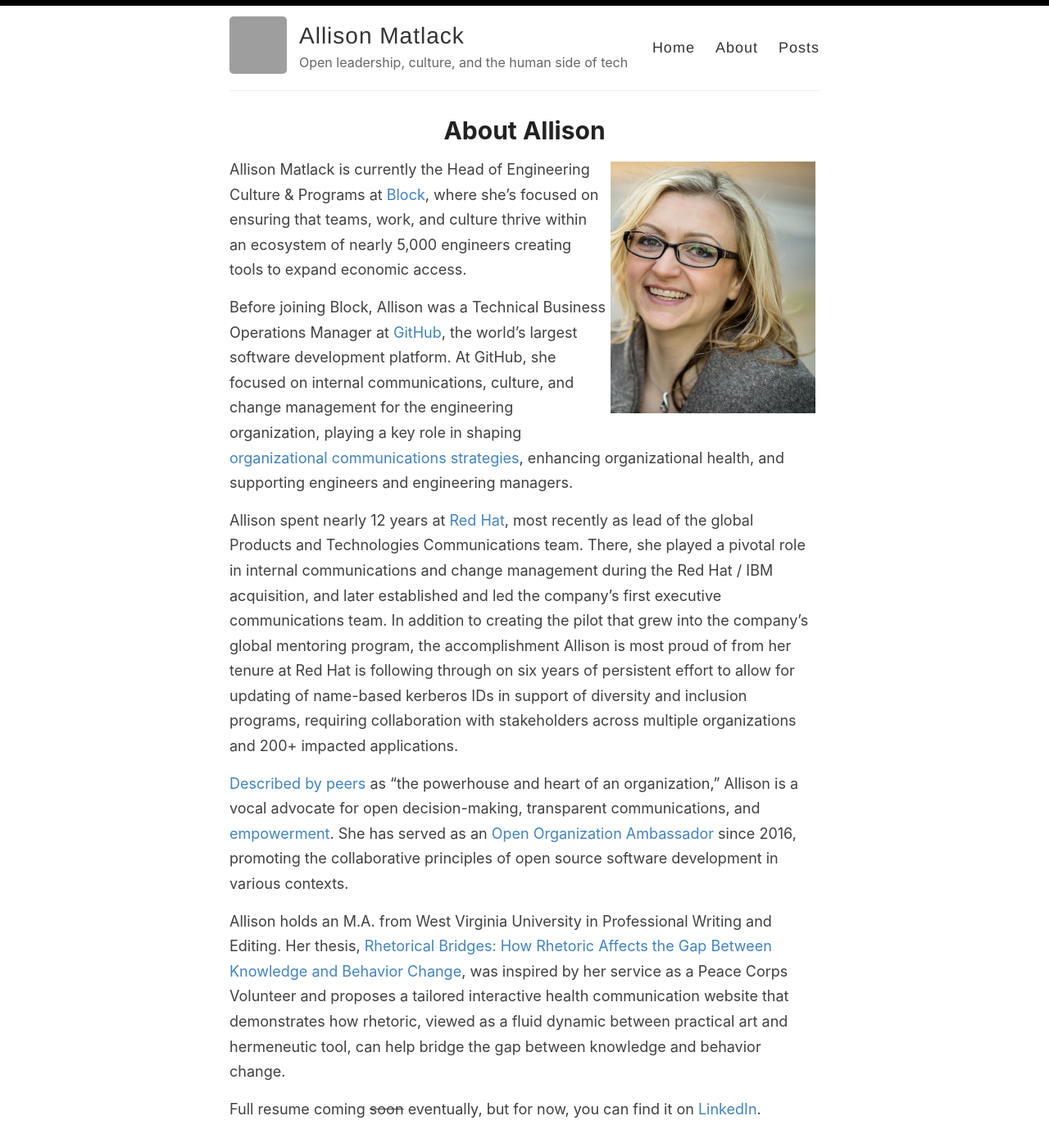
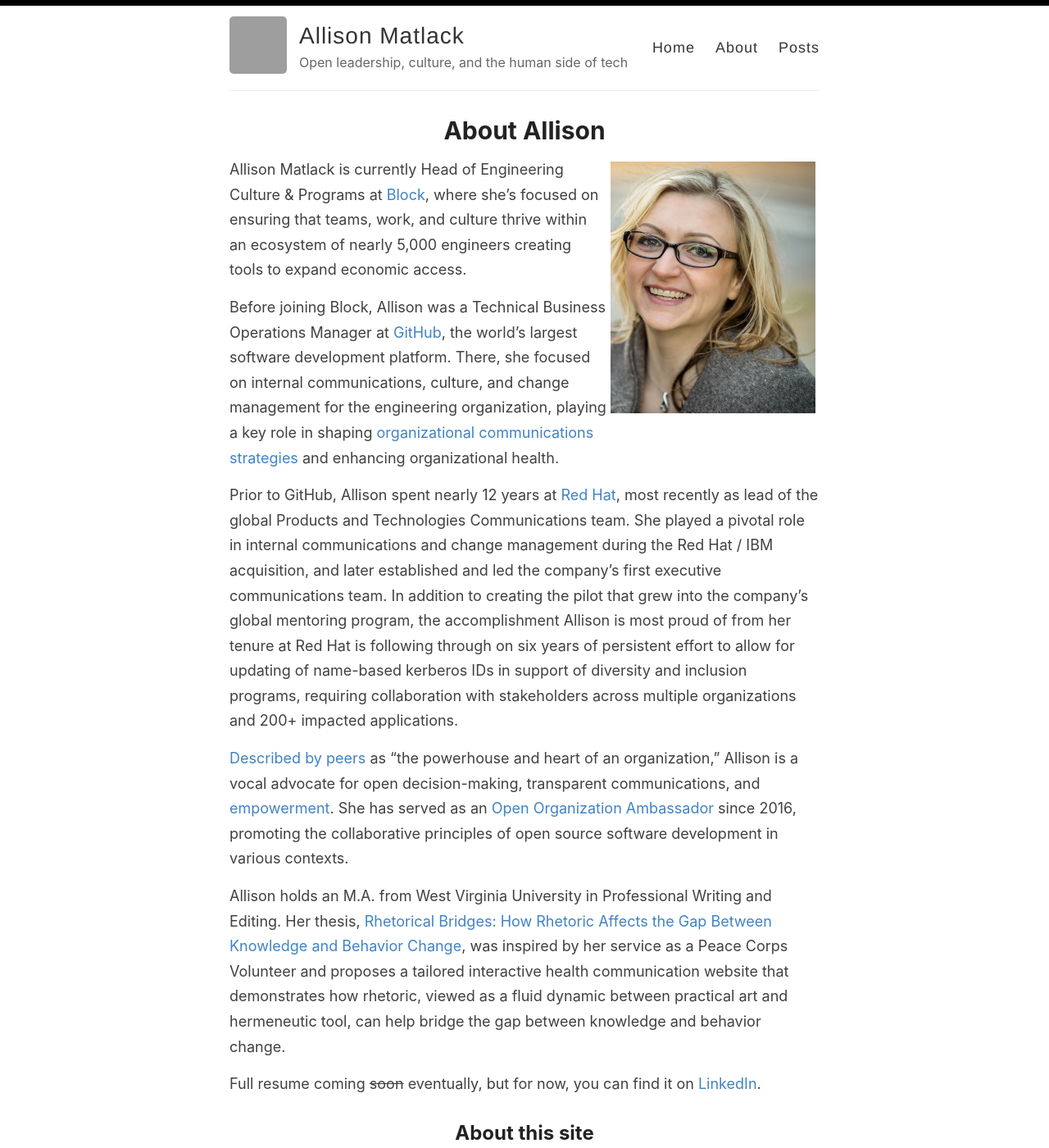
Before and after one commit to amatlack/amatlack.github.io, a Jekyll site: the page built from _pages/about.md, in a window 1280 px wide and 1400 px high. Shown: the whole window at 82% size. Built offline with Jekyll 4.4.1, drawn with Linux system fonts in a browser that asks for light colours; grey boxes are pictures that could not be loaded.

Commit message:
wording adjustments

```diff
--- a/_pages/about.md
+++ b/_pages/about.md
@@ -8,11 +8,11 @@ permalink: /about/
   <img src="{{ site:baseurl }}/images/Matlack-138.jpg" />
 </div>
 
-Allison Matlack is currently the Head of Engineering Culture & Programs at [Block](https://block.xyz/), where she's focused on ensuring that teams, work, and culture thrive within an ecosystem of nearly 5,000 engineers creating tools to expand economic access.
+Allison Matlack is currently Head of Engineering Culture & Programs at [Block](https://block.xyz/), where she's focused on ensuring that teams, work, and culture thrive within an ecosystem of nearly 5,000 engineers creating tools to expand economic access.
 
-Before joining Block, Allison was a Technical Business Operations Manager at [GitHub](https://github.com/about), the world's largest software development platform. At GitHub, she focused on internal communications, culture, and change management for the engineering organization, playing a key role in shaping [organizational communications strategies](https://github.blog/2023-10-04-how-to-communicate-like-a-github-engineer-our-principles-practices-and-tools/), enhancing organizational health, and supporting engineers and engineering managers.
+Before joining Block, Allison was a Technical Business Operations Manager at [GitHub](https://github.com/about), the world's largest software development platform. There, she focused on internal communications, culture, and change management for the engineering organization, playing a key role in shaping [organizational communications strategies](https://github.blog/2023-10-04-how-to-communicate-like-a-github-engineer-our-principles-practices-and-tools/) and enhancing organizational health.
 
-Allison spent nearly 12 years at [Red Hat](https://www.redhat.com/en/about), most recently as lead of the global Products and Technologies Communications team. There, she played a pivotal role in internal communications and change management during the Red Hat / IBM acquisition, and later established and led the company's first executive communications team. In addition to creating the pilot that grew into the company's global mentoring program, the accomplishment Allison is most proud of from her tenure at Red Hat is following through on six years of persistent effort to allow for updating of name-based kerberos IDs in support of diversity and inclusion programs, requiring collaboration with stakeholders across multiple organizations and 200+ impacted applications.
+Prior to GitHub, Allison spent nearly 12 years at [Red Hat](https://www.redhat.com/en/about), most recently as lead of the global Products and Technologies Communications team. She played a pivotal role in internal communications and change management during the Red Hat / IBM acquisition, and later established and led the company's first executive communications team. In addition to creating the pilot that grew into the company's global mentoring program, the accomplishment Allison is most proud of from her tenure at Red Hat is following through on six years of persistent effort to allow for updating of name-based kerberos IDs in support of diversity and inclusion programs, requiring collaboration with stakeholders across multiple organizations and 200+ impacted applications.
 
 [Described by peers](https://www.linkedin.com/in/amatlack/) as "the powerhouse and heart of an organization," Allison is a vocal advocate for open decision-making, transparent communications, and [empowerment](/understanding-engagement-empowerment). She has served as an [Open Organization Ambassador](https://opensource.com/open-organization/resources/ambassadors-program) since 2016, promoting the collaborative principles of open source software development in various contexts.
 
```
